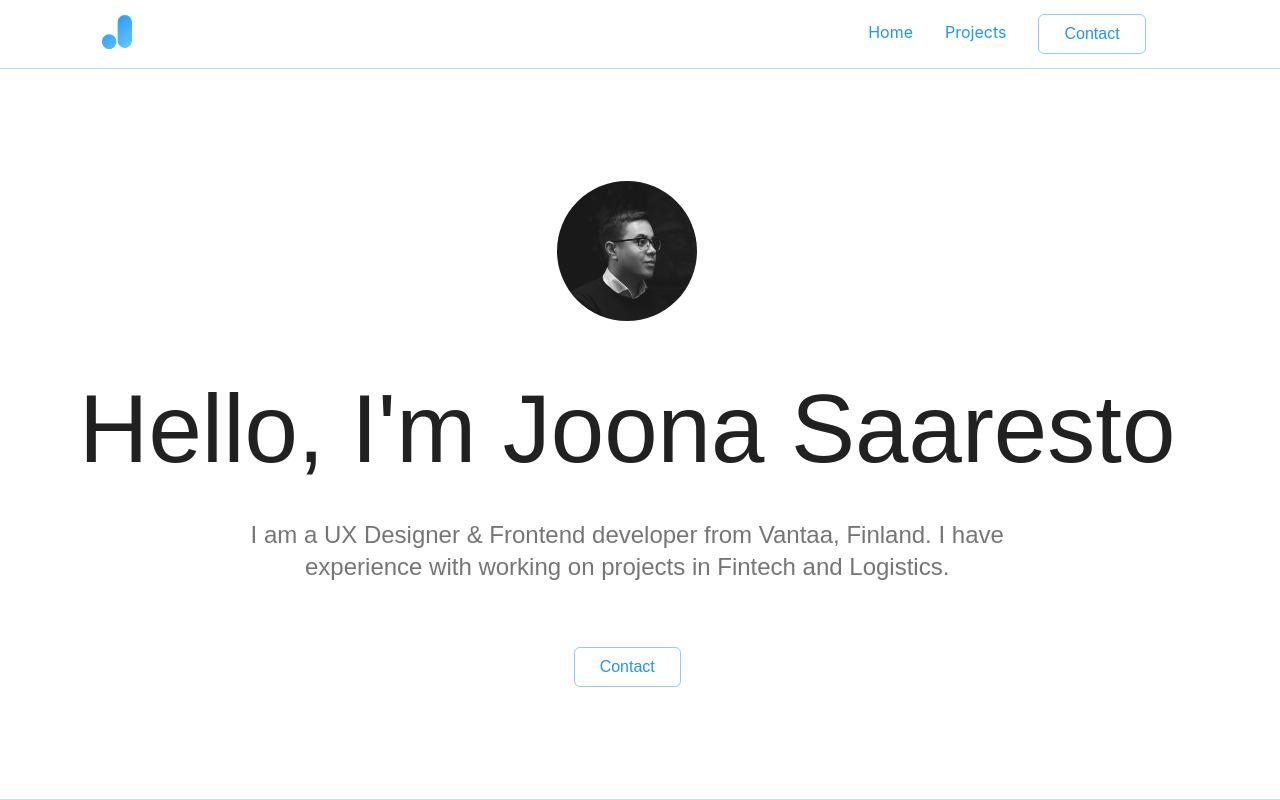
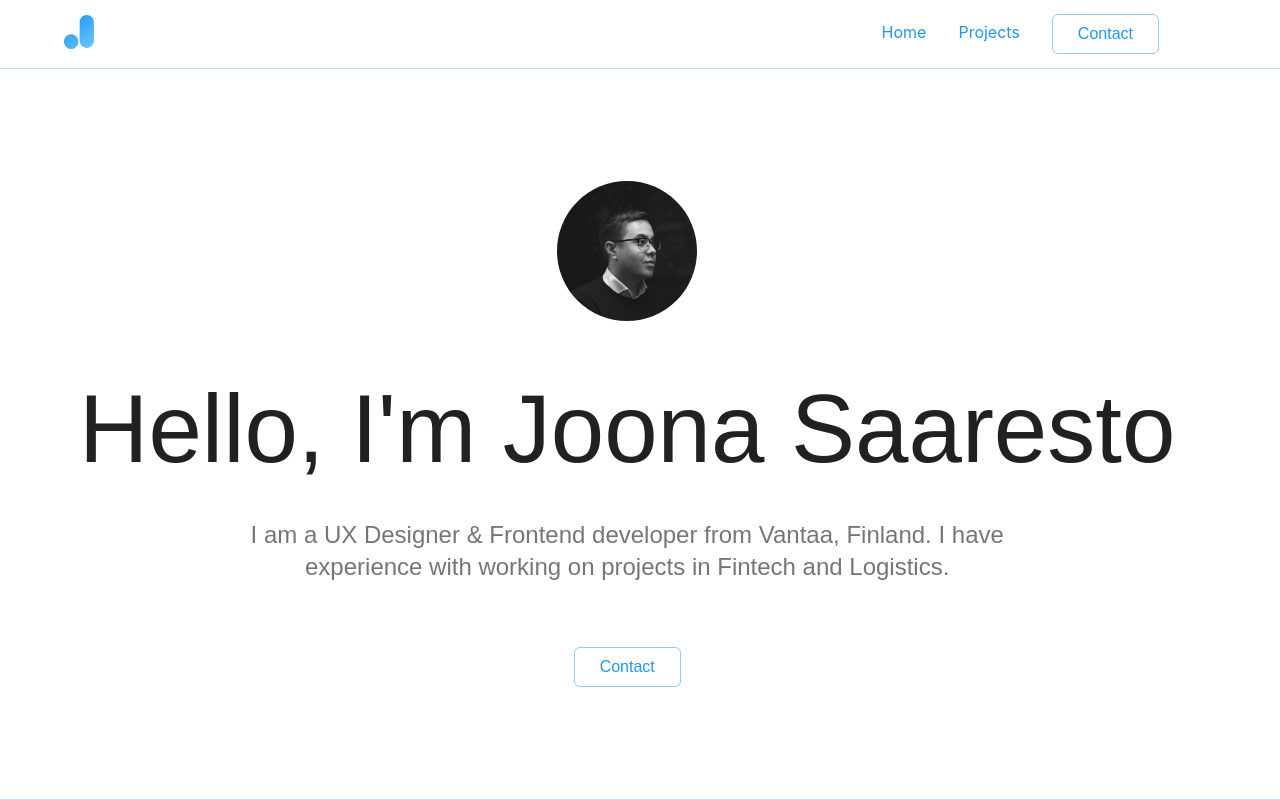
Before and after one commit to jsaarest/portfolio, a React (Create React App) app: page / in a window 1280 px wide. Shown: the top 800 px of the page. Built offline with nearby package versions, Linux system fonts and the light colour scheme.

Commit message:
Fixed toolbar margin

```diff
--- a/package.json
+++ b/package.json
@@ -39,5 +39,8 @@
       "last 1 firefox version",
       "last 1 safari version"
     ]
+  },
+  "devDependencies": {
+    "gh-pages": "^2.2.0"
   }
 }
--- a/src/components/Header/Header.js
+++ b/src/components/Header/Header.js
@@ -11,7 +11,7 @@ import '../../App.css';
 const useStyles = makeStyles((theme) => ({
   toolbar: {
     justifyContent: 'space-between',
-    padding: '10px 8% 10px 8%',
+    padding: '10px 5% 10px 5%',
     borderBottom: `1px solid ${theme.palette.primary[100]}`,
   },
   toolbarTitle: {
@@ -35,7 +35,7 @@ export default function Header(props) {
           <img src={logo} component={RouterLink} to='/' width="30px"/>
         </a>
 
-        <div id="menu">
+        <div id="menu" style={{margin:'0px 25px'}}>
           <Link component={RouterLink} to='/' className={classes.toolbarLink}>Home</Link>
           <Link component={RouterLink} to='/work' className={classes.toolbarLink}>Projects</Link>
           <Button variant="outlined" color="primary" href="#contact" className={classes.toolbarLink}>Contact</Button>
```
Also changed, not shown: 1 other file (tests, documents, lock files or other folders).
